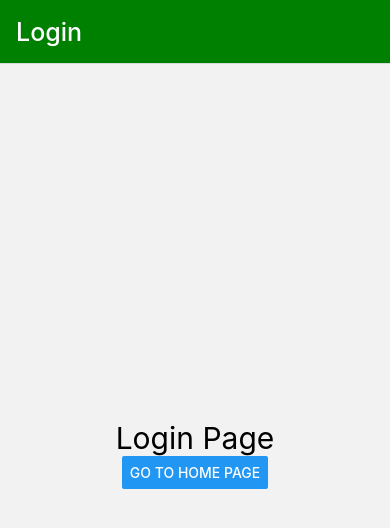
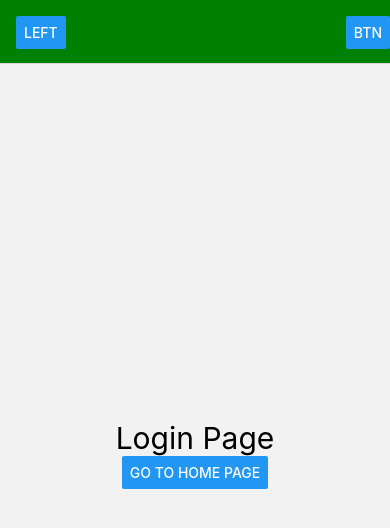
Before and after one commit to pamela2002/React_Native_tut, a React Native app: screen / in a window 390 px wide. Shown: the top 528 px of the page. Built offline with nearby package versions, Linux system fonts and the light colour scheme.

Commit message:
Today I've learnt the topic: Stack Navigation Button in react-native

```diff
--- a/App.tsx
+++ b/App.tsx
@@ -4,6 +4,9 @@ import {Button, Text, View} from 'react-native';
 
 const Stack = createNativeStackNavigator();
 const App = () => {
+  const btnAction = () => {
+    console.warn('btn pressed');
+  };
   return (
     <NavigationContainer>
       <Stack.Navigator
@@ -17,12 +20,24 @@ const App = () => {
             fontSize: 25,
           },
         }}>
-        <Stack.Screen name="Login" component={Login} />
+        <Stack.Screen name="Login" component={Login}
+          options={{
+            headerTitle: () => <Button onPress={btnAction} title='Left' />,
+            headerRight:() =><Headers/>
+        }}/>
         <Stack.Screen name="Home" component={Home} />
       </Stack.Navigator>
     </NavigationContainer>
   );
 };
+
+const Headers = () => {
+    return (
+      <Button title='btn'/>
+    )
+  }
+
+
 
 const Home = () => {
   return (
@@ -32,16 +47,16 @@ const Home = () => {
   );
 };
 
-const Login = props => {
+const Login = (props) => {
   return (
-    <View style={{flex: 1, justifyContent: 'center', alignItems: 'center'}}>
-      <Text style={{fontSize: 30, alignContent: 'center'}}>Login Page</Text>
+    <View style={{ flex: 1, justifyContent: 'center', alignItems: 'center' }}>
+      <Text style={{ fontSize: 30, alignContent: 'center' }}>Login Page</Text>
       <Button
         title="Go To Home Page"
         onPress={() => props.navigation.navigate('Home')}
       />
     </View>
   );
-};
+}
 
 export default App;
```
